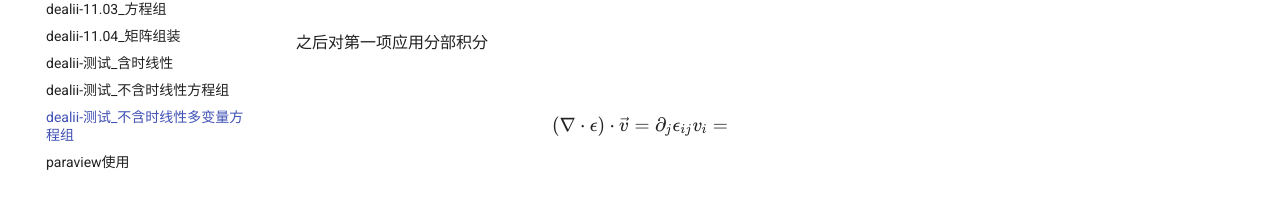
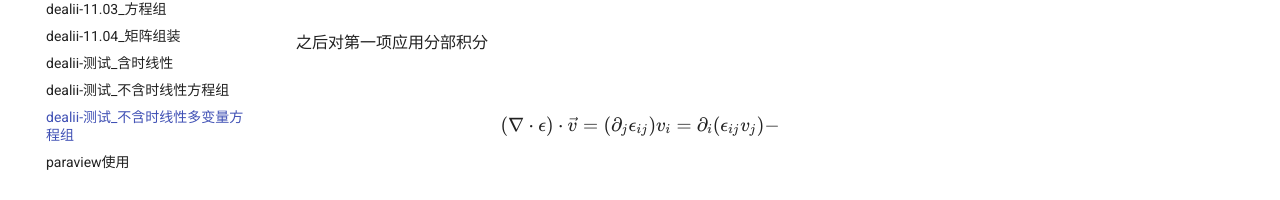
Before and after one commit to ymma98/technotes, an MkDocs documentation site: the page built from docs/FEM/dealii-测试_不含时线性方程组多变量.md, in a window 1280 px wide and 1056 px high. Shown: the part 853-1053 px from the top of the window. Built offline with MkDocs 1.6.1 and Material for MkDocs 9.7.7, drawn with Linux system fonts in a browser that asks for light colours.

Commit message:
docs/FEM/dealii-测试_不含时线性方程组多变量.md updated from https://stackedit.cn/

```diff
--- a/docs/FEM/dealii-测试_不含时线性方程组多变量.md
+++ b/docs/FEM/dealii-测试_不含时线性方程组多变量.md
@@ -29,12 +29,12 @@ $$
 之后对第一项应用分部积分
 
 $$
-(\nabla\cdot\epsilon)\cdot \vec{v} = \partial_j\epsilon_{ij} v_i =
+(\nabla\cdot\epsilon)\cdot \vec{v} = (\partial_j\epsilon_{ij}) v_i = \partial_i(\epsilon_{ij} v_j) -
 $$
 
 
 <!--stackedit_data:
-eyJoaXN0b3J5IjpbLTE4NzIyMDUyODYsLTc0MTQ3NzE2MCwtMj
+eyJoaXN0b3J5IjpbLTE0MDYxNjA2OTUsLTc0MTQ3NzE2MCwtMj
 EyOTkzNjI0Myw3ODQ0MTMzMzIsLTE1MzY3NjkyNDYsLTEzNTA1
 OTcyMzYsLTE4MTEyNzAzODVdfQ==
 -->
```
